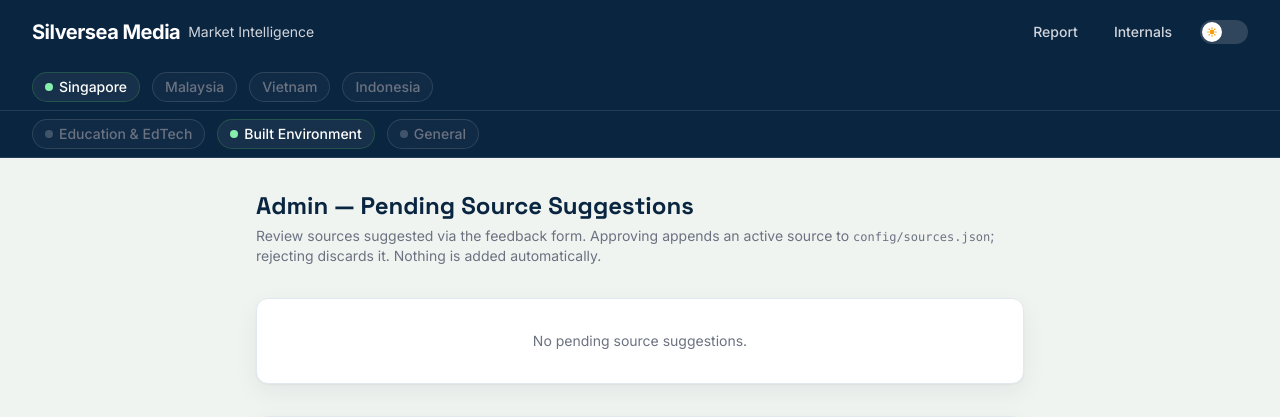
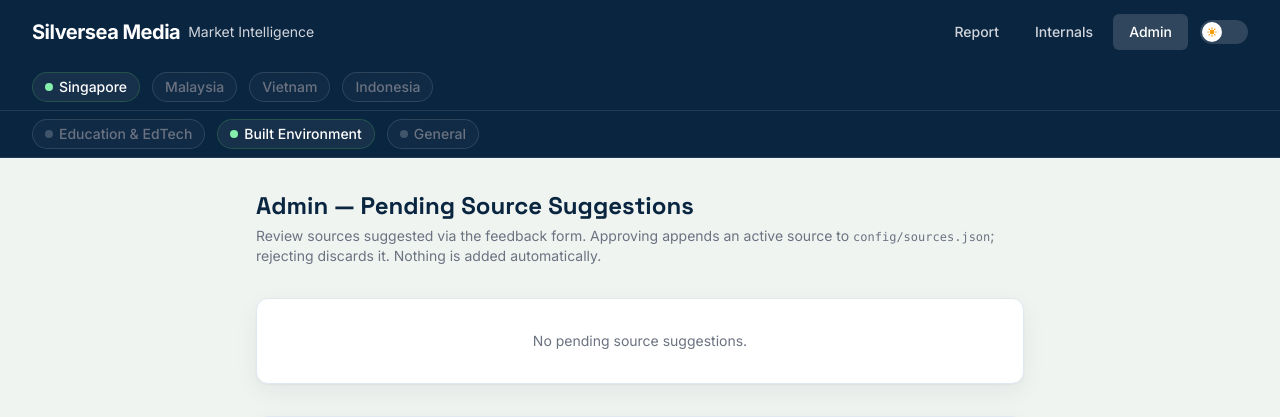
Before and after one commit to Alfonso-Castano/SilverSea_Market_Inteligence, a Flask app: page /admin in a window 1280 px wide. Shown: the top 417 px of the page. Run offline with Flask 3, Linux system fonts and the light colour scheme; the visitor is signed in with stand-in values (Sample User, id 1); some libraries are stand-ins or nearby versions.

Commit message:
fix: add admin nav link, fix spotlight overlay stacking-context bug
No template anywhere linked to /admin, so logging in as admin had no
visible way to reach the approval queue. Separately, main had no
stacking context of its own, so a spotlighted signal card's local
z-index:50 could never rise above #spotlight-overlay's z-index:40 —
the fixed overlay painted over the entire content area, including
the card meant to stay sharp. Elevating main to its own stacking
context above the overlay fixes this without touching the per-card
dim/blur rules, which already work correctly independent of paint
order.

Co-Authored-By: Claude Sonnet 5 <noreply@anthropic.com>

```diff
--- a/templates/base.html
+++ b/templates/base.html
@@ -87,6 +87,12 @@
                 {% if request.path == '/internals' %}bg-white/15 text-white{% else %}text-gray-300 hover:text-white hover:bg-white/10{% endif %}">
                 Internals
               </a>
+              {% if session.get('role') == 'admin' %}
+              <a href="/admin" class="px-4 py-2 rounded-md text-sm font-medium transition-colors
+                {% if request.path == '/admin' %}bg-white/15 text-white{% else %}text-gray-300 hover:text-white hover:bg-white/10{% endif %}">
+                Admin
+              </a>
+              {% endif %}
             </div>
             <!-- Dark mode toggle -->
             <button id="theme-toggle" class="relative w-12 h-6 rounded-full bg-white/15 hover:bg-white/25 transition-colors flex items-center px-0.5 cursor-pointer" aria-label="Toggle dark mode">
@@ -152,7 +158,11 @@
   </div>
 
   <!-- Content -->
-  <main class="max-w-7xl mx-auto px-4 sm:px-6 lg:px-8 py-8">
+  <!-- position/z-index here are load-bearing: without an explicit stacking context, main's
+       content (including a spotlighted signal card at z-index:50) can never render above
+       #spotlight-overlay's z-index:40, since nested z-index only competes within the nearest
+       positioned ancestor's stacking context, not against a positioned sibling of that ancestor. -->
+  <main class="relative z-[41] max-w-7xl mx-auto px-4 sm:px-6 lg:px-8 py-8">
     {% block content %}{% endblock %}
   </main>
 
```
